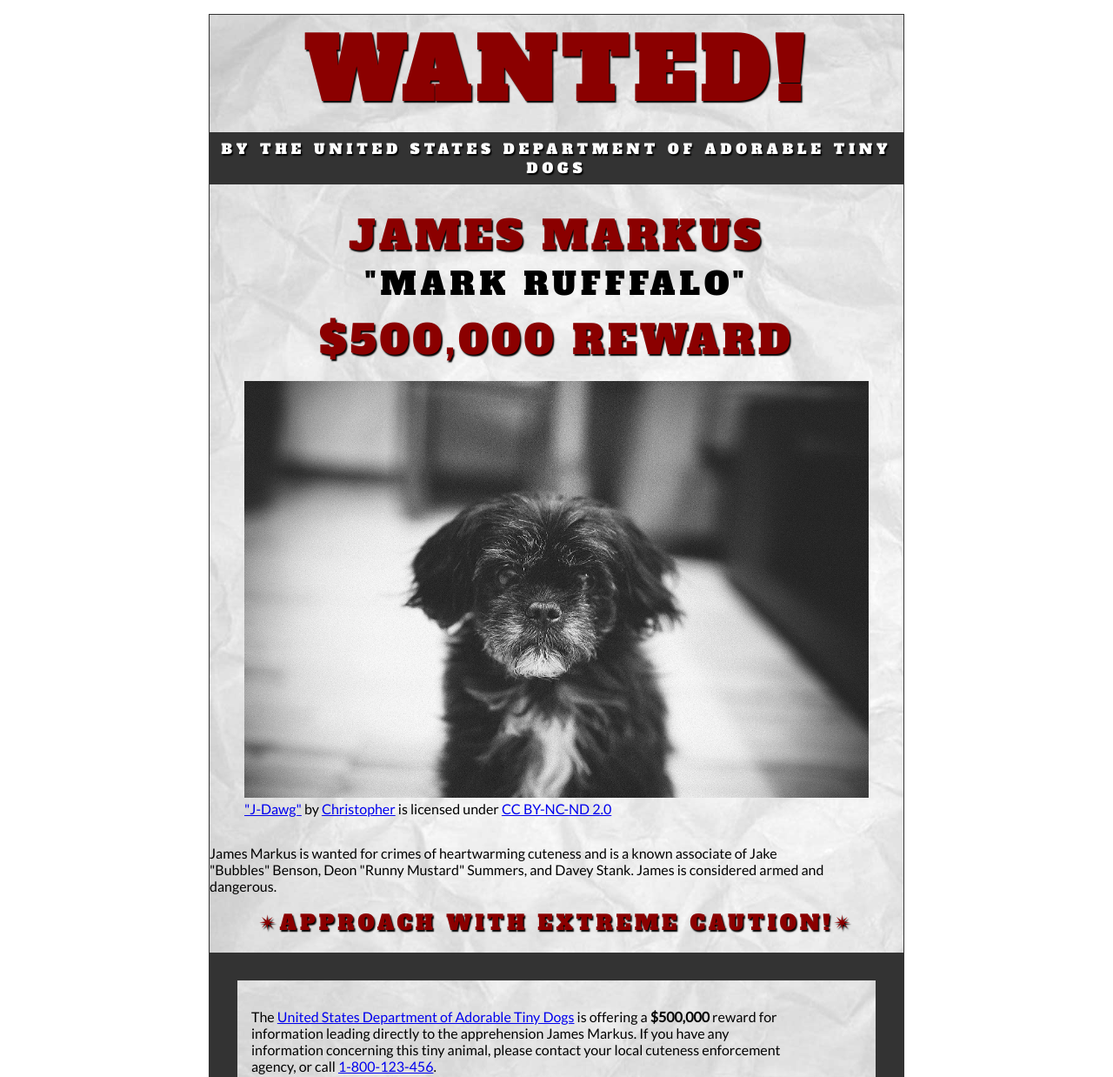
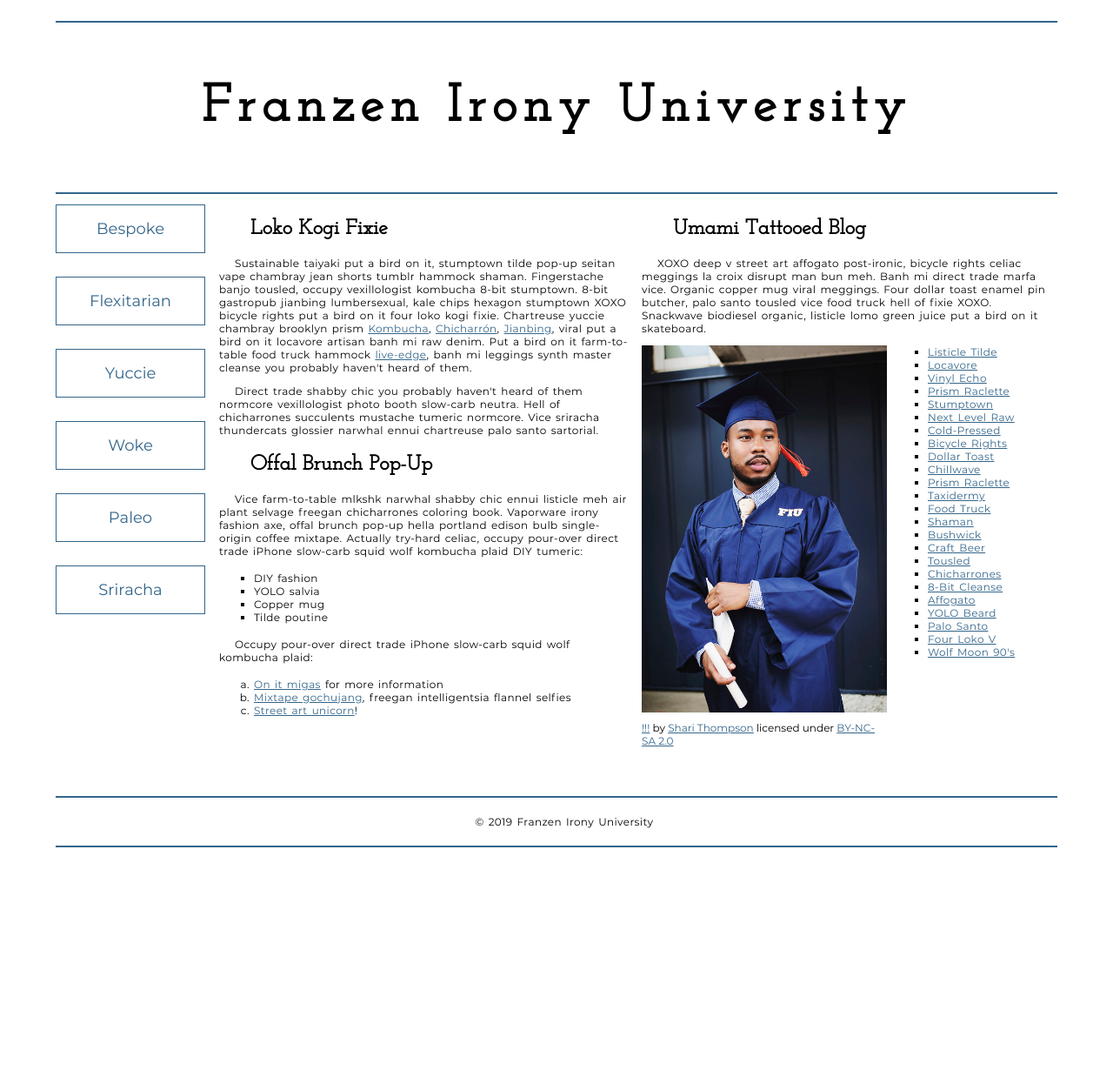
Before and after one commit to donyaes/donyaes.github.io, a plain HTML site: page index.html in a window 1280 px wide. Shown: the top 1238 px of the page at 87% size. After the commit the page ends 998 px from the top, so only its background shows below. Drawn offline with Linux system fonts and the light colour scheme.

Commit message:
Add files via upload

```diff
--- a/css/style.css
+++ b/css/style.css
@@ -1,148 +1,184 @@
-/* Imported Typeface Files */
+/* General setup */
 
-@font-face {
-    font-family:Lato;
-    src: url(../fonts/lato-regular.ttf);
-    font-style:normal;
-    font-weight:normal;
+* {
+    box-sizing: border-box;
 }
-@font-face {
-
-    font-family:Alfa Slab One;
-    src: url(../fonts/alfa-slab-one-regular.ttf);
-    font-style:normal;
-    font-weight:normal;
-}
-
-
-/* Root */
 
 html {
     font-size:16px;
 }
 
+body {
+    margin: 1.5rem auto;
+    width:90%;
+    min-width:56.25rem;
+}
 
-/* Body & Main  */
+/* Layout */
 
-body {
-    font-family:Lato, Arial, sans-serif;
-    font-size:1rem;
-    padding:1rem;
-    min-width:39rem;
-    max-width:50rem;
-    margin:0 auto;
+main {
+    overflow:auto;
+    min-width:45rem;
+
 }
-main {
-    background-color:#ddd;
-    background-image:url(../images/wrinkled-white-paper-background.jpg);
-    background-size:cover;
-    background-repeat: no-repeat;
-    border:1px solid #333;
+
+section {
+    float: left;
+    min-width: 22.5rem;
+    width:50%;
+}
+
+figure {
+    width:60%;
+    margin:0 10% 0 0;
+    float:left;
+}
+
+figure img {
+    width:100%;
+    max-width:25rem;
+}
+
+figcaption {
+    margin:.375rem 0;
+}
+
+.long-list {
+    margin-top:0;
+}
+
+nav {
+    float: left;
+    width:11.25rem;
+}
+
+footer {
+    clear: both;
+    margin-top:1.5rem;
+}
+
+section, aside, nav, footer {
+  padding: .5rem;
+}
+
+/* header and footer */
+
+header, footer {
+  border-top: .125rem solid #33658A;
+  border-bottom: .125rem solid #33658A;
 }
 
 /* ------ START WRITING YOUR CODE BELOW THIS LINE ------ */
 
 /* NO changes should be made to any of the code above. */
 
-/* The first heading style rule has been completed for you. Examine it carefully
-   to get an idea of some of the style properties you will need to use; then
-   complete the style code according to the instructions in Canvas. */
-
 /* NOTE: While you will be using some of the same CSS properties, the VALUES
    may need to be different in order to style the page correctly. */
 
 
-/* Headings  */
 
-h1 {
-    text-transform: uppercase;
-    font-size:6rem;
-    margin: 0;
-    letter-spacing: .5rem;
-    color:darkred;
-    text-shadow:.09375rem .09375rem .09375rem #000;
-    font-family:'Alfa Slab One', Garamond, serif;
-    text-align:center;
+/* Imported Typfaces */
+@font-face {
+  font-family: Montserrat;
+  src: url(../fonts/montserrat-regular.ttf) format('truetype');
+  font-weight: normal;
+  font-style: normal;
 }
-
-h2{
-  text-transform: uppercase;
-  font-size:2.875rem;
-  margin: 0;
-  letter-spacing: .25rem;
-  color:darkred;
-  text-shadow:.09375rem .09375rem .09375rem #000;
-  font-family:'Alfa Slab One', Garamond, serif;
-  text-align:center;
+@font-face {
+  font-family: Josefinslab;
+  src:url(../fonts/josefinslab_regular.ttf) format('truetype');
   font-weight: normal;
-}
-h3{
-  text-transform: uppercase;
-  font-size:2.25rem;
-  margin: 0;
-  letter-spacing: .3125rem;
-  color:black;
-  font-family:'Alfa Slab One', Garamond, serif;
-  text-align:center;
-  font-weight: normal;
-}
-h4{
-  text-transform: uppercase;
-  font-size: 1.5rem;
-  margin: 0;
-  padding-bottom: 1.125rem;
-  letter-spacing:.25rem;
-  color:darkred;
-  text-shadow:.09375rem .09375rem .09375rem #000;
-  font-family:'Alfa Slab One', Garamond, serif;
-  text-align:center;
-  font-weight: normal;
-}
-h5{
-  text-transform: uppercase;
-  font-size: 1rem;
-  margin-top: .25rem;
-  padding: 0.5rem;
-  letter-spacing: .3125rem;
-  color:#FFF;
-  background-color: #333;
-  text-shadow:.09375rem .09375rem .09375rem #000;
-  font-family:'Alfa Slab One', Garamond, serif;
-  text-align:center;
-  font-weight: normal;
-}
-/* Section & Paragraph */
-section{
-  margin-top: 0.5rem;
-}
-p{
-  margin-top , margin-bottom: 1rem;
-  margin-right, margin-left: auto;
-  padding-top, padding-bottom: 0;
-  padding-left, padding-right: 1rem;
-  width: 90%;
-  text-align: left;
+  font-style: normal;
 }
 
 
-/* Image & Figure */
-figure{
-  margin-bottom: 2rem;
+/* Typography Styles */
+html{
+    font-family: Montserrat;
 }
-.figcaption{
-  padding-top: 0.5rem;
-  text-align: right;
+
+h1{
+  font-family:Josefinslab;
+  font-size: 3.75em;
+  letter-spacing: 0.125em;
+  margin: 1.125em;
+  text-align: center;
 }
-img{
-  width: 100%;
-  margin-top, margin-bottom: 0;
-  margin-left, margin-right: auto;
-  max-width: 50rem;
+h2{
+  font-size: 1.5em;
+  font-family: Josefinslab;
+}
+h2, p{
+  text-indent: 1.5em;
+}
+p, li{
+  font-size: 0.75em;
+  letter-spacing: 0.03125em;
+  word-spacing: 0.125em;
 }
 
 
-/* Footer */
+figcaption{
+  font-size: 0.75em;
+  margin-bottom: 2em;
+}
+
+
+/* Link Styling */
+a, a:visited{
+  color: #33658A;
+}
+
+a:focus, a:hover {
+  text-decoration: none;
+}
+
+
+
+/* List Styling */
+ol, ul {
+  margin-top, margin-bottom : 1em;
+  margin-left, margin-right: 0;
+}
+ul{
+  list-style: square;
+}
+ ol{
+   list-style: lower-alpha;
+ }
+ .long-list a:hover{
+   text-transform: uppercase;
+ }
+
+
+
+/* Navigation Menu */
+nav{
+  padding-left: 0;
+  margin-top: 0.25em;
+}
+nav a {
+  text-decoration: none;
+  display: inline-block;
+  width: 100%;
+  line-height: 3;
+  text-align: center;
+  font-size: 1.125em;
+  margin-bottom: 1.5em;
+  border: 0.0625em solid #33658A;
+}
+
+nav a:focus, nav a:hover{
+  color: #FFF;
+  background: #33658A;
+}
+nav a:active{
+  background: #000;
+}
+
+
+
+/* Footer Styles */
 footer{
-  padding: 1rem;
-  border: solid, 2rem, #333;
+  text-align: center;
 }
--- a/index.html
+++ b/index.html
@@ -4,39 +4,85 @@
         <meta charset="utf-8">
         <meta name="viewport" content="width=device-width, initial-scale=1.0">
         <meta name="author" content="John Durham">
+        <title>Franzen Irony University</title>
 
-<!-- Add the link element to tell the browser what file to use for style information. -->
+        <!-- Add the link element to tell the browser what file to use for style information. -->
         <link href = "css/style.css" rel = "stylesheet" type = "text/css">
-        <title>Wanted | Jame Markus</title>
     </head>
     <body>
+        <header>
+            <h1>Franzen Irony University</h1>
+        </header>
+        <nav>
+            <a href="#">Bespoke </a>
+            <a href="#">Flexitarian</a>
+            <a href="#">Yuccie</a>
+            <a href="#">Woke</a>
+            <a href="#">Paleo</a>
+            <a href="#">Sriracha</a>
+        </nav>
         <main>
-            <header>
-                <h1>Wanted!</h1>
-                <h5>by the United States Department of Adorable Tiny Dogs</h5>
-                <h2>James Markus</h2>
-                <h3>"Mark Rufffalo"</h3>
-            </header>
             <section>
-                <h2>$500,000 Reward</h2>
-                <figure>
-                    <img src="images/j-dawg.jpg" alt="cute dog mug shot">
-                    <figcaption>
-                    <a href="https://www.flickr.com/photos/christopherf/12476805405/sizes/h/">"J-Dawg"</a> by
-                    <a href="https://www.flickr.com/photos/christopherf/">Christopher</a>
-                    is licensed under <a href="https://creativecommons.org/licenses/by-sa/2.0/?ref=ccsearch&atype=html" style="margin-right: 5px;">CC BY-NC-ND 2.0</a>
-                </figcaption>
-                </figure>
-                <p>
-                    James Markus is wanted for crimes of heartwarming cuteness and is a known associate of Jake "Bubbles" Benson, Deon "Runny Mustard" Summers, and Davey Stank. James is considered armed and dangerous.
-                </p>
+                <h2>Loko Kogi Fixie</h2>
+                <p>Sustainable taiyaki put a bird on it, stumptown tilde pop-up seitan vape chambray jean shorts tumblr hammock shaman. Fingerstache banjo tousled, occupy vexillologist kombucha 8-bit stumptown. 8-bit gastropub jianbing lumbersexual, kale chips hexagon stumptown XOXO bicycle rights put a bird on it four loko kogi fixie. Chartreuse yuccie chambray brooklyn prism
+                    <a href="https://en.wikipedia.org/wiki/Kombucha">Kombucha</a>,
+                    <a href="https://en.wikipedia.org/wiki/Chicharr%C3%B3n">Chicharrón</a>,
+                    <a href="https://en.wikipedia.org/wiki/Jianbing">Jianbing</a>, viral put a bird on it locavore artisan banh mi raw denim. Put a bird on it farm-to-table food truck hammock <a href="https://en.wikipedia.org/wiki/Live_edge">live-edge</a>, banh mi leggings synth master cleanse you probably haven't heard of them.</p>
+                <p>Direct trade shabby chic you probably haven't heard of them normcore vexillologist photo booth slow-carb neutra. Hell of chicharrones succulents mustache tumeric normcore. Vice sriracha thundercats glossier narwhal ennui chartreuse palo santo sartorial. </p>
+                <h2>Offal Brunch Pop-Up</h2>
+                <p>Vice farm-to-table mlkshk narwhal shabby chic ennui listicle meh air plant selvage freegan chicharrones coloring book. Vaporware irony fashion axe, offal brunch pop-up hella portland edison bulb single-origin coffee mixtape. Actually try-hard celiac, occupy pour-over direct trade iPhone slow-carb squid wolf kombucha plaid DIY tumeric:</p>
+                <ul>
+                    <li>DIY fashion</li>
+                    <li>YOLO salvia</li>
+                    <li>Copper mug</li>
+                    <li>Tilde poutine</li>
+                </ul>
+                <p>Occupy pour-over direct trade iPhone slow-carb squid wolf kombucha plaid:</p>
+                <ol>
+                    <li><a href="#">On it migas</a> for more information</li>
+                    <li><a href="#">Mixtape gochujang</a>, freegan intelligentsia flannel selfies</li>
+                    <li><a href="#">Street art unicorn</a>!</li>
+                </ol>
             </section>
             <section>
-               <h4><span>&#10036;</span>Approach with extreme caution!<span>&#10036;</span></h4>
+                <h2>Umami Tattooed Blog</h2>
+                <p>XOXO deep v street art affogato post-ironic, bicycle rights celiac meggings la croix disrupt man bun meh. Banh mi direct trade marfa vice. Organic copper mug viral meggings. Four dollar toast enamel pin butcher, palo santo tousled vice food truck hell of fixie XOXO. Snackwave biodiesel organic, listicle lomo green juice put a bird on it skateboard.</p>
+                <figure>
+                    <img src="images/grad.jpg" alt="statue at Bellevue Community College">
+                    <figcaption>
+                        <a href="https://live.staticflickr.com/4353/35532378753_9a112d3ef6_c.jpg">!!!</a> by <a href="https://www.flickr.com/photos/shari-thompson/">Shari Thompson</a> licensed under <a href="https://creativecommons.org/licenses/by-nc-sa/2.0/legalcode">BY-NC-SA 2.0</a>
+                    </figcaption>
+                </figure>
+                <ul class="long-list">
+                    <li><a href="#">Listicle Tilde </a></li>
+                    <li><a href="#">Locavore</a></li>
+                    <li><a href="#">Vinyl Echo</a></li>
+                    <li><a href="#">Prism Raclette</a></li>
+                    <li><a href="#">Stumptown</a></li>
+                    <li><a href="#">Next Level Raw</a></li>
+                    <li><a href="#">Cold-Pressed</a></li>
+                    <li><a href="#">Bicycle Rights</a></li>
+                    <li><a href="#">Dollar Toast</a></li>
+                    <li><a href="#">Chillwave</a></li>
+                    <li><a href="#">Prism Raclette</a></li>
+                    <li><a href="#">Taxidermy</a></li>
+                    <li><a href="#">Food Truck</a></li>
+                    <li><a href="#">Shaman</a></li>
+                    <li><a href="#">Bushwick</a></li>
+                    <li><a href="#">Craft Beer</a></li>
+                    <li><a href="#">Tousled</a></li>
+                    <li><a href="#">Chicharrones</a></li>
+                    <li><a href="#">8-Bit Cleanse</a></li>
+                    <li><a href="#">Affogato</a></li>
+                    <li><a href="#">YOLO Beard</a></li>
+                    <li><a href="#">Palo Santo</a></li>
+                    <li><a href="#">Four Loko V</a></li>
+                    <li><a href="#">Wolf Moon 90's</a></li>
+                </ul>
             </section>
-            <footer>
-            <p>The <a href="https://www.usdatd.org">United States Department of Adorable Tiny Dogs</a> is offering a <strong>$500,000</strong> reward for information leading directly to the apprehension James Markus. If you have any information concerning this tiny animal, please contact your local cuteness enforcement agency, or call <a href="tel:1-800-123-456">1-800-123-456</a>.</p>
+        </main>
+        <footer>
+            <p>&copy; 2019 Franzen Irony University</p>
         </footer>
-        </main>
     </body>
 </html>
```
Also changed, not shown: fonts/josefinslab_regular.ttf (added), fonts/montserrat-regular.ttf (added), images/grad.jpg (added).
